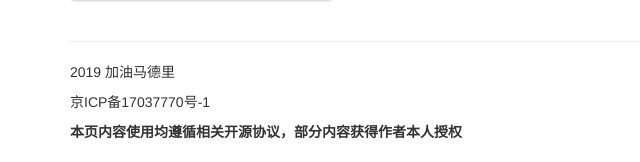
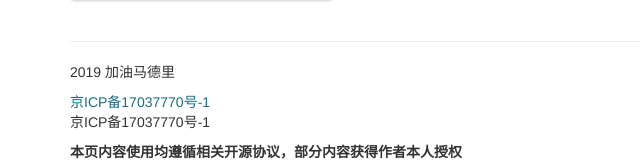
Before and after one commit to qixiangyang/My_Blog, a Flask app: page /pyhub in a window 1280 px wide. Shown: the part 1184-1346 px from the top of the page, without its empty margins (0-640 px from the left). Before the commit the page ends 1323 px from the top, so only its background shows below. Run offline with Flask 2, Linux system fonts and the light colour scheme; data that the repository does not hold is empty; parts of the project's set-up code (start-up, migrations or seed data) failed here and were passed over; some libraries are stand-ins or nearby versions.

Commit message:
Blog 2020.1.6 update gongxinbu link

```diff
--- a/app/templates/footer.html
+++ b/app/templates/footer.html
@@ -2,5 +2,6 @@
 
 <footer>
     <p> 2019 加油马德里 </p>
+    <a style="color: #1b6d85" href="http://www.beian.miit.gov.cn/"> 京ICP备17037770号-1 </a>
     <p> 京ICP备17037770号-1 </p>
 </footer>
```
